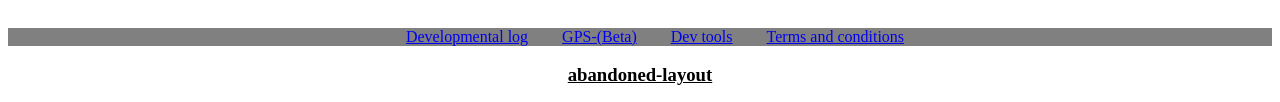
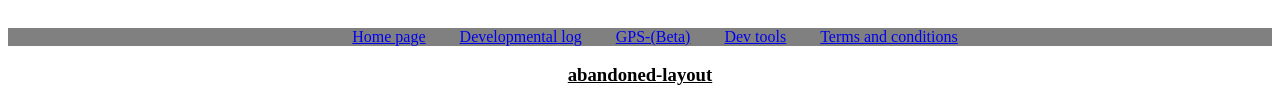
Before and after one commit to lordofstealth/lordofstealth.github.io, a plain HTML site: page old-layout.html in a window 1280 px wide. Shown: the part 1490-1592 px from the top of the page. Drawn offline with Linux system fonts and the light colour scheme.

Commit message:
Update old-layout.html

```diff
--- a/old-layout.html
+++ b/old-layout.html
@@ -52,6 +52,7 @@ float:right;
 .btnPad {margin-left:30px; margin-right:30px.}
 </style>
 <center>
+ <span class="btnPad"><a href="index">Home page</a></span>
 <span class="btnPad"><a href="log">Developmental log</a></span>
  <span class="btnPad"><a href="gps">GPS-(Beta)</a></span>
  <span class="btnPad"><a href="playground">Dev tools</a></span>
```
